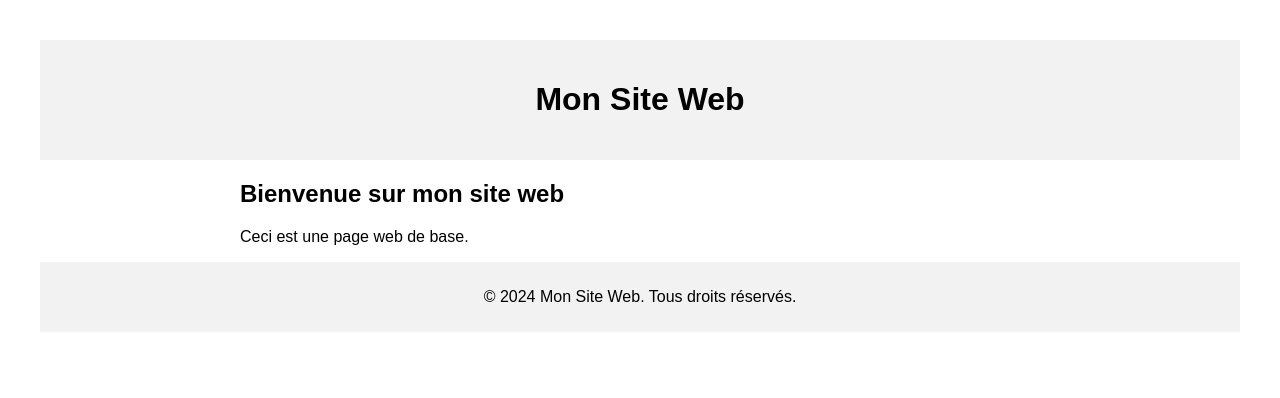
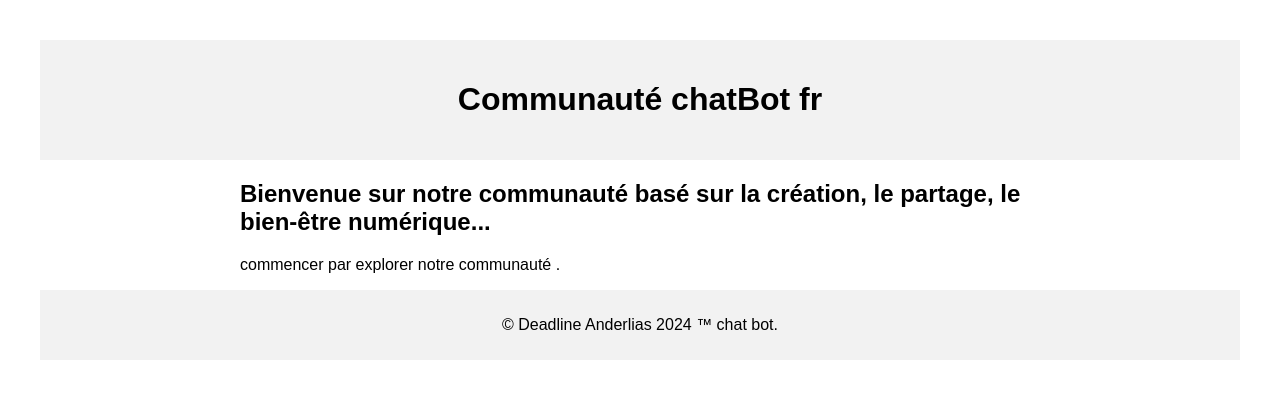
Before and after one commit to Deadline-Anderlias/chatbottm, a plain HTML site: page accueil/index.html in a window 1280 px wide. Drawn offline with Linux system fonts and the light colour scheme.

Commit message:
Update index.html

```diff
--- a/accueil/index.html
+++ b/accueil/index.html
@@ -3,7 +3,7 @@
 <head>
     <meta charset="UTF-8">
     <meta name="viewport" content="width=device-width, initial-scale=1.0">
-    <title>Mon Site Web</title>
+    <title>Accueille</title>
     <style>
         body {
             font-family: Arial, sans-serif;
@@ -28,16 +28,16 @@
 <body>
 
     <header>
-        <h1>Mon Site Web</h1>
+        <h1>Communauté chatBot fr</h1>
     </header>
 
     <main>
-        <h2>Bienvenue sur mon site web</h2>
-        <p>Ceci est une page web de base.</p>
+        <h2>Bienvenue sur notre communauté basé sur la création, le partage, le bien-être numérique...</h2>
+        <p>commencer par explorer notre communauté .</p>
     </main>
 
     <footer>
-        <p>&copy; 2024 Mon Site Web. Tous droits réservés.</p>
+        <p>&copy; Deadline Anderlias 2024 ™ chat bot.</p>
     </footer>
 
 </body>
```
